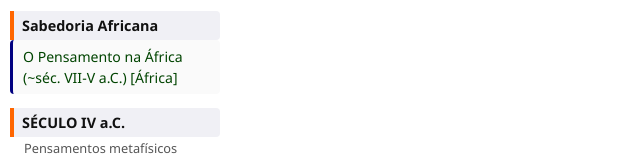
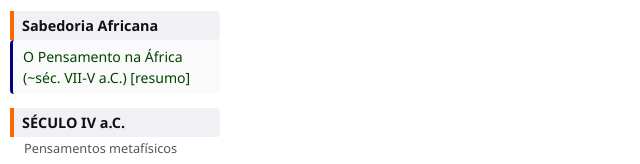
Before and after one commit to silviobonilha/prof_bonilha, a plain HTML site: page menu.html in a window 1280 px wide. Shown: the part 891-1055 px from the top of the page, 0-640 px from the left. Drawn offline with Linux system fonts and the light colour scheme.

Commit message:
Update menu.html

```diff
--- a/menu.html
+++ b/menu.html
@@ -199,7 +199,7 @@
   <p class="block-yellow-light-left">
     <!--INSERT -->
     <a href="africa.html" target="direita">O Pensamento na África (~séc. VII-V a.C.)</a>
-    <a href="https://raw.githubusercontent.com/silviobonilha/prof_bonilha/refs/heads/images/africa.png" target="direita">[África]</a><br>
+    <a href="https://raw.githubusercontent.com/silviobonilha/prof_bonilha/refs/heads/images/africa.png" target="direita">[resumo]</a><br>
 
 <!-- <img src="https://raw.githubusercontent.com/silviobonilha/prof_bonilha/refs/heads/image/africa.png" target="direita">
         < a href="https://raw.githubusercontent.com/silviobonilha/prof_bonilha/refs/heads/images/africa.png" target="direita" class="link-resumo">[resumo]</a -->
```
